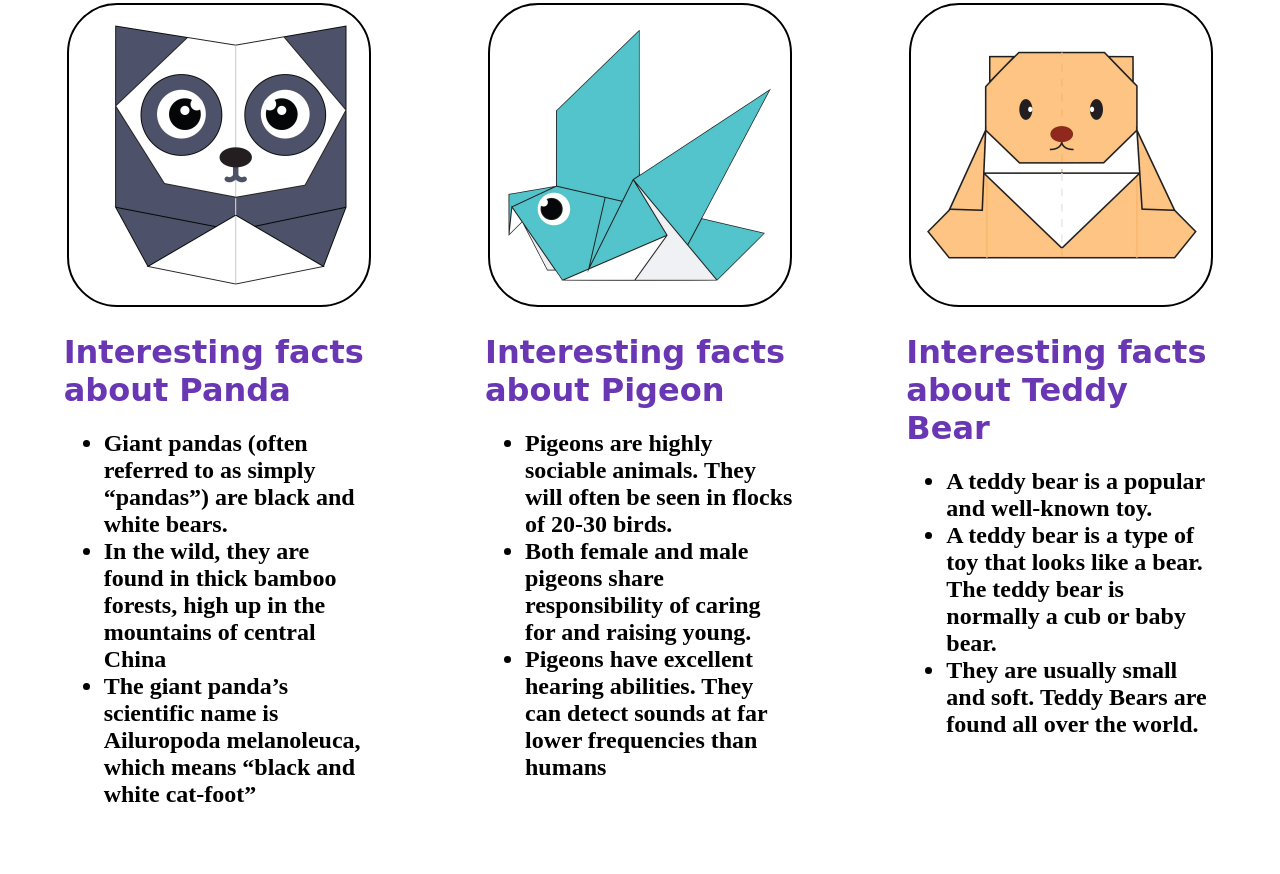
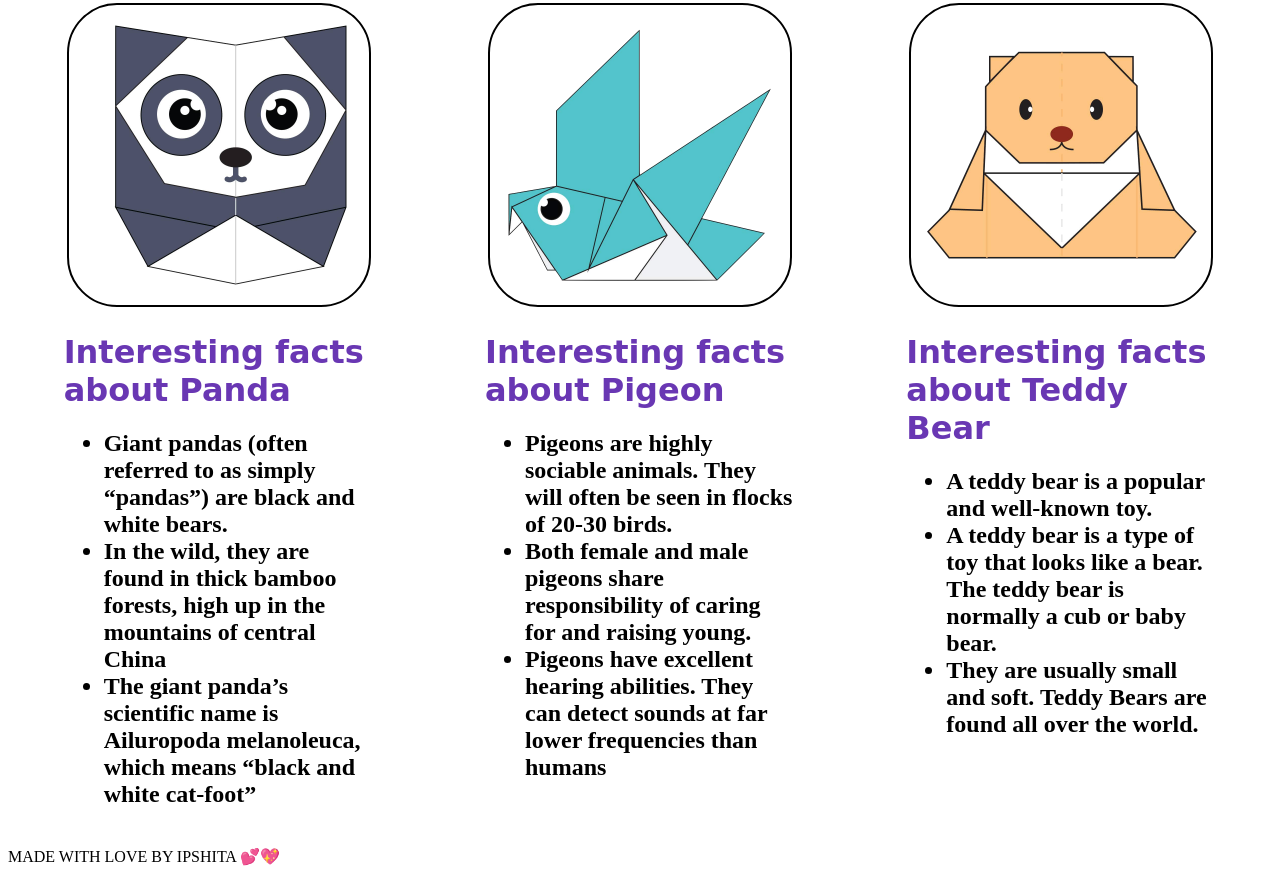
Before and after one commit to Ipshitasuman/pro50, a plain HTML site: page index.html in a window 1280 px wide. Shown: the part 1510-2384 px from the top of the page. Drawn offline with Linux system fonts and the light colour scheme.

Commit message:
Update index.html

```diff
--- a/index.html
+++ b/index.html
@@ -121,6 +121,11 @@
         </ul>
       </div>
     </div>
+<div class = "footer"
+    <hr>
+<font face = "sans serif">
+MADE WITH LOVE BY IPSHITA 💕💖</font>
+</div>
 
   </body>
 </html>
```
